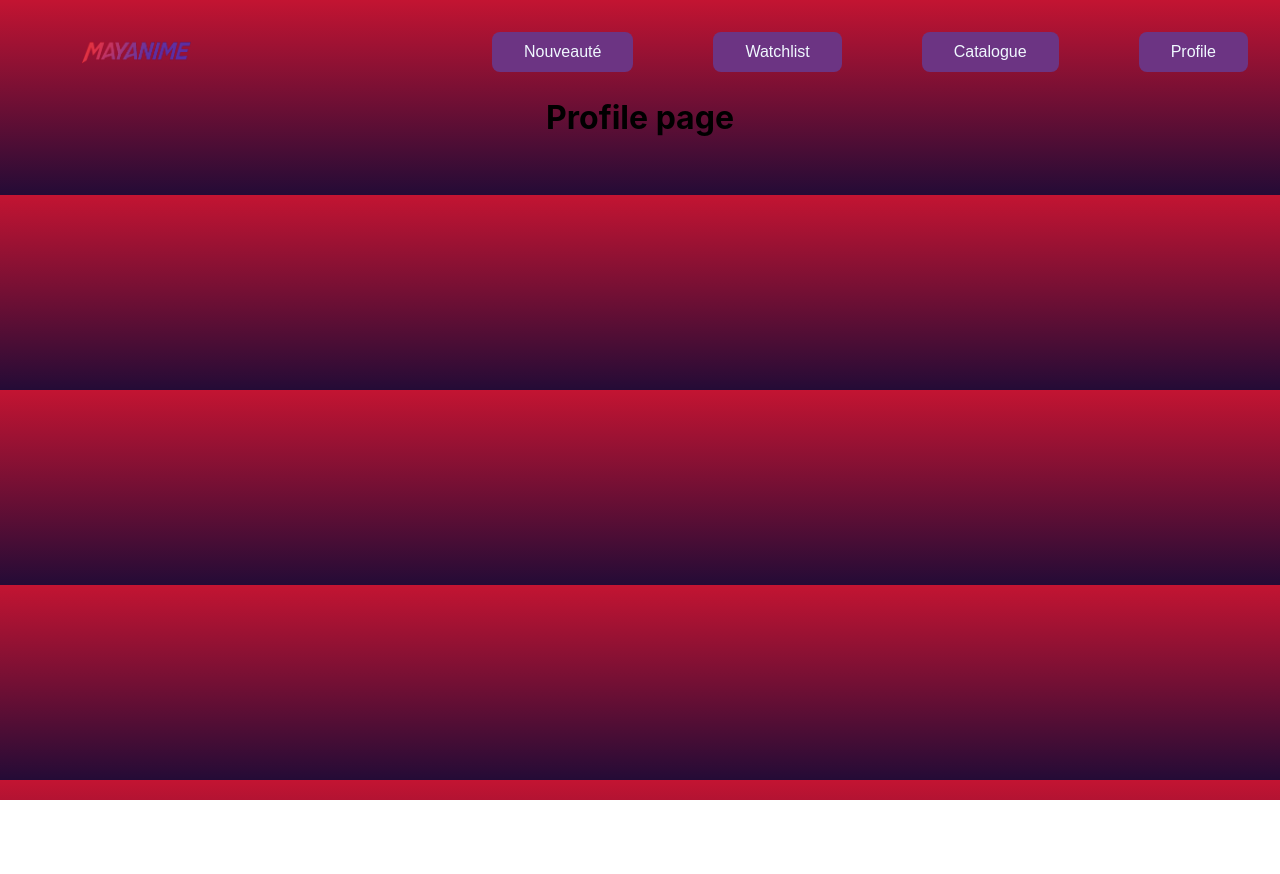
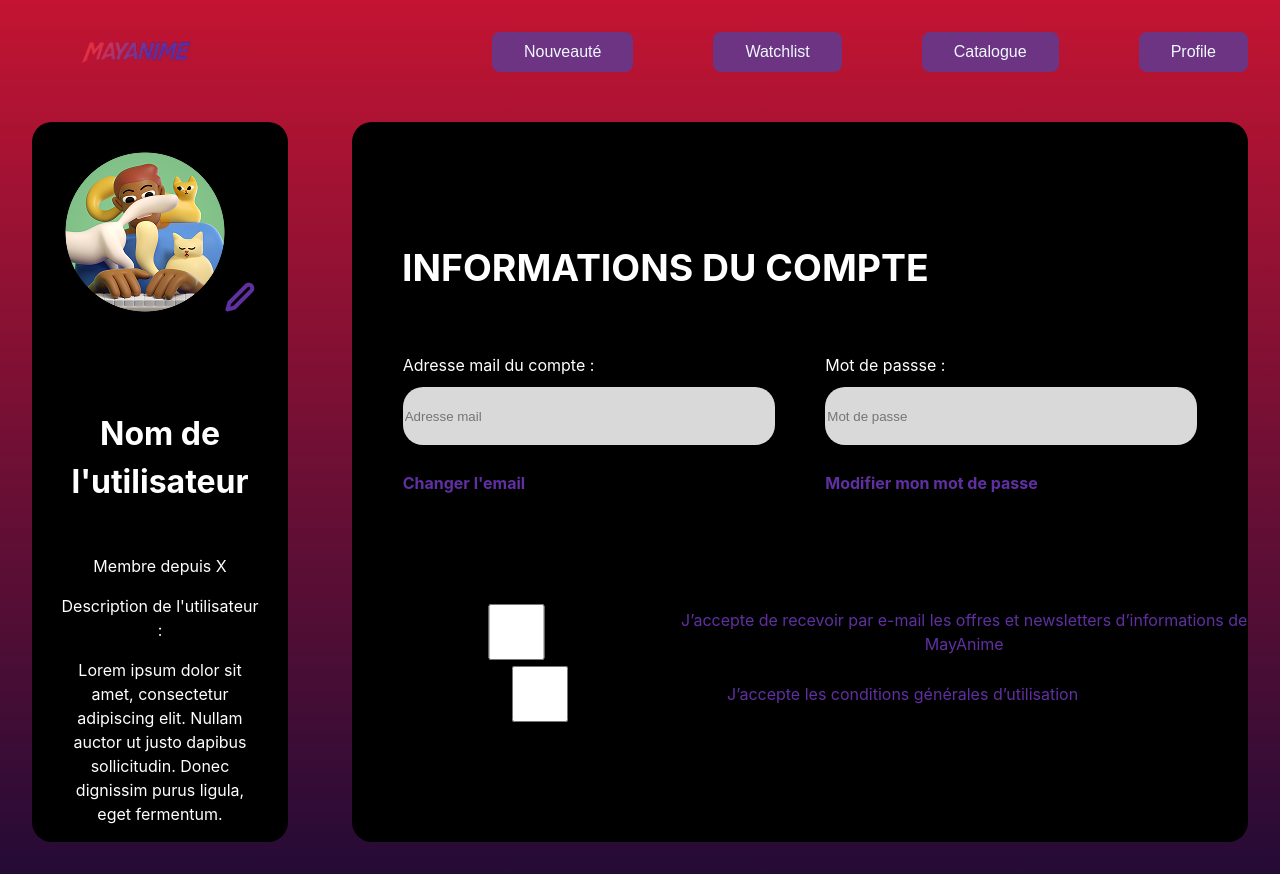
Before and after one commit to wildcodeschool-2025-03/JS-Paris-P2-Mayanime, a React (Vite) app: page /Profile in a window 1280 px wide. Before the commit the page ends 800 px from the top, so only its background shows below. Built offline with nearby package versions, Linux system fonts and the light colour scheme.

Commit message:
profilePageManqueOverlay

```diff
--- /dev/null
+++ b/src/pages/Profile.css
@@ -0,0 +1,102 @@
+* {
+  color: white;
+}
+
+section {
+  display: flex;
+  justify-content: space-between;
+  gap: 10px;
+
+}
+
+aside {
+  background-color: black;
+	border-radius: 20px;
+  display: flex;
+  flex-direction: column;
+  justify-content: left;
+  align-items: center;
+  width: 20vw;
+  height: 90vh;
+  margin-top: 50px;
+}
+
+.edit {
+padding-top: 30px;
+}
+
+.description {
+  margin-top: 60px;
+}
+
+.description h1 {
+  font-size: 2em;
+}
+
+.descriptionParagraphe {
+  width: 80%;
+}
+
+article {
+  background-color: black;
+    width: 70vw;
+	border-radius: 20px;
+    margin-top: 50px;
+
+}
+
+/* -------- INFORMATIONS DU COMPTE ----------- */
+
+input {
+  background-color: #D9D9D9;
+ border-radius: 20px;
+ border: none;
+ height: 3.5rem;
+ width: 23rem;
+}
+
+label {
+ display: flex;
+ justify-content: left;
+ align-items: center;
+}
+
+.titre {
+  display: flex;
+  justify-content: flex-start;
+  font-size: 2em;
+  margin-left: 50px;
+  margin-top: 80px;
+}
+
+.formulaire {
+  display: flex;
+ justify-content: space-evenly;
+ margin-top: 20px;
+}
+
+.formulaire p b {
+  display: flex;
+   justify-content: left;
+   color:  #6030A2;
+}
+
+.mail {
+  display: flex;
+  flex-direction: column;
+  gap : 10px
+}
+
+.password {
+   display: flex;
+  flex-direction: column;
+  gap : 10px
+}
+
+.checkbox {
+  margin-top: 90px;
+}
+
+.checkbox label {
+   color:  #6030A2;
+}
--- a/src/pages/Profile.tsx
+++ b/src/pages/Profile.tsx
@@ -1,5 +1,78 @@
+import edit from "../images/Edit.png";
+import avatarProfile from "../images/avatarProfile.png";
+import "./Profile.css";
+
 function Profile() {
-	return <h1>Profile page</h1>;
+  return (
+    <>
+      <section>
+        <aside>
+          <div className="edit">
+            <img src={avatarProfile} alt="imageProfile" />
+            <img src={edit} alt="bouttonEdit" />
+          </div>
+          <div className="description">
+            <h1>Nom de l'utilisateur</h1>
+          </div>
+          <div className="descriptionParagraphe">
+            <p>Membre depuis X</p>
+            <p>Description de l'utilisateur :</p>
+            <p>
+              Lorem ipsum dolor sit amet, consectetur adipiscing elit. Nullam
+              auctor ut justo dapibus sollicitudin. Donec dignissim purus
+              ligula, eget fermentum.
+            </p>
+          </div>
+        </aside>
+        <article>
+          <div className="titre">
+            <h1>INFORMATIONS DU COMPTE</h1>
+          </div>
+          <form
+            action="/ma-page-de-traitement"
+            method="post"
+            className="formulaire"
+          >
+            <div className="mail">
+              <label htmlFor="mail">Adresse mail du compte :</label>
+              <input
+                type="email"
+                id="mail"
+                name="user_mail"
+                placeholder="Adresse mail"
+              />
+              <p>
+                <b>Changer l'email</b>
+              </p>
+            </div>
+            <div className="password">
+              <label htmlFor="mdp">Mot de passse :</label>
+              <input
+                type="mdp"
+                id="mdp"
+                name="user_mdp"
+                placeholder="Mot de passe"
+              />
+              <p>
+                <b>Modifier mon mot de passe</b>
+              </p>
+            </div>
+          </form>
+          <div className="checkbox">
+            <label>
+              <input type="checkbox" name="newsletter" />
+              J’accepte de recevoir par e-mail les offres et newsletters
+              d’informations de MayAnime
+            </label>
+            <label>
+              <input type="checkbox" name="conditionGénérales" value="Oui" />
+              J’accepte les conditions générales d’utilisation
+            </label>
+          </div>
+        </article>
+      </section>
+    </>
+  );
 }
 
 export default Profile;
```
Also changed, not shown: src/images/Edit.png (added), src/images/avatarProfile.png (added).
